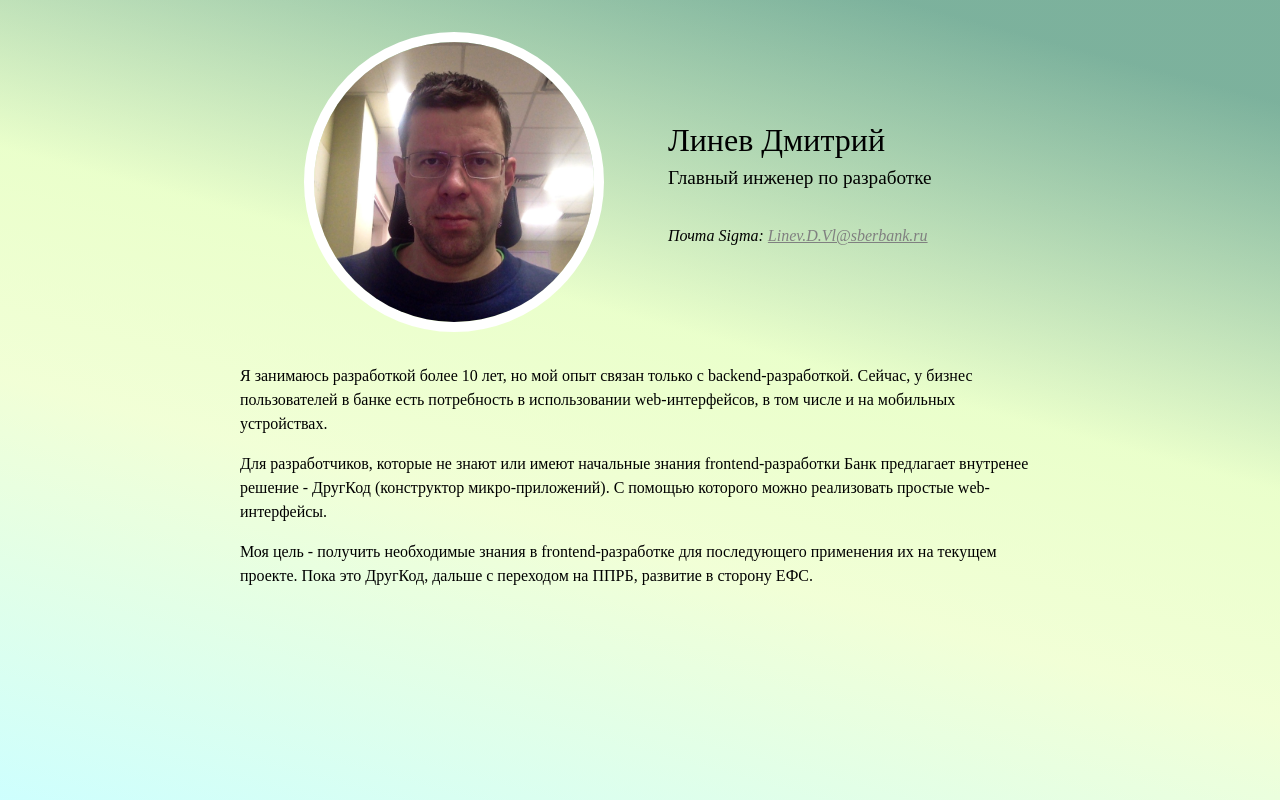
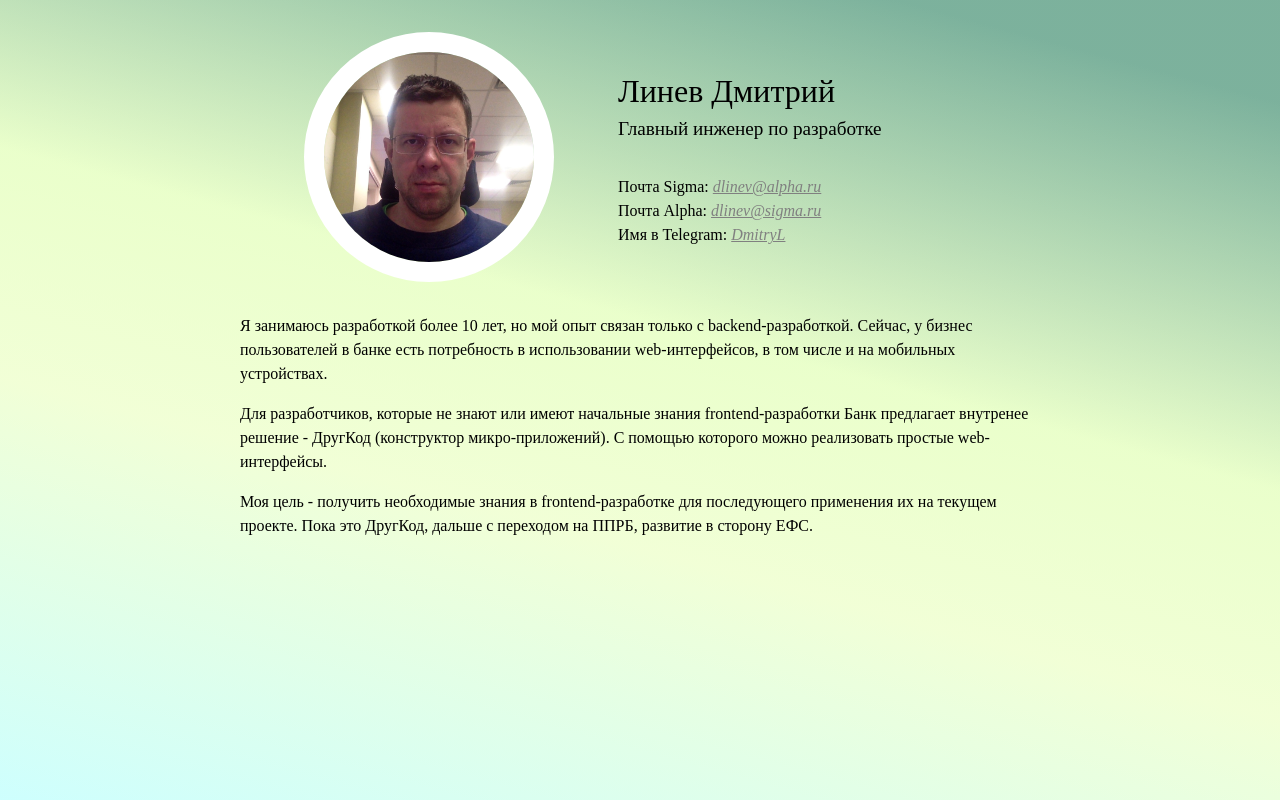
Before and after one commit to dlinev/lessons-js-core, a plain HTML site: page index.html in a window 1280 px wide. Drawn offline with Linux system fonts and the light colour scheme.

Commit message:
Update index+style

```diff
--- a/index.html
+++ b/index.html
@@ -23,7 +23,15 @@
                 <ul class="contacts__links"><!-- элемент -->
                     <li class="contacts__item"><!-- элемент -->
                         <span class="contacts__title">Почта Sigma: </span>
-                        <a class="contacts__link" href="mailto: Linev.D.Vl@sberbank.ru">Linev.D.Vl@sberbank.ru</a>
+                        <a class="contacts__link" href="mailto: dlinev@sigma.ru">dlinev@alpha.ru</a>
+                    </li>
+                    <li class="contacts__item"><!-- элемент -->
+                        <span class="contacts__title">Почта Alpha: </span>
+                        <a class="contacts__link" href="mailto: dlinev@alpha.ru">dlinev@sigma.ru</a>
+                    </li>
+                    <li class="contacts__item"><!-- элемент -->
+                        <span class="contacts__title">Имя в Telegram: </span>
+                        <a class="contacts__link" href="">DmitryL</a>
                     </li>
                 </ul>
             </div>
--- a/style.css
+++ b/style.css
@@ -28,10 +28,10 @@ html {
 /**/
 }
 .avatar__picture{
-    border: 10px solid white;
+    border: 20px solid white;
     border-radius: 50%;
-    width: 300px;
-    height: 300px;
+    width: 250px;
+    height: 250px;
 }
 .contacts{
     /**/
@@ -46,7 +46,7 @@ html {
     padding-bottom: 32px;
 }
 .contacts__item{
-    font-style: italic;
+    font-style: bold;
 }
 .contacts__title{
     font-style: bold;
```
